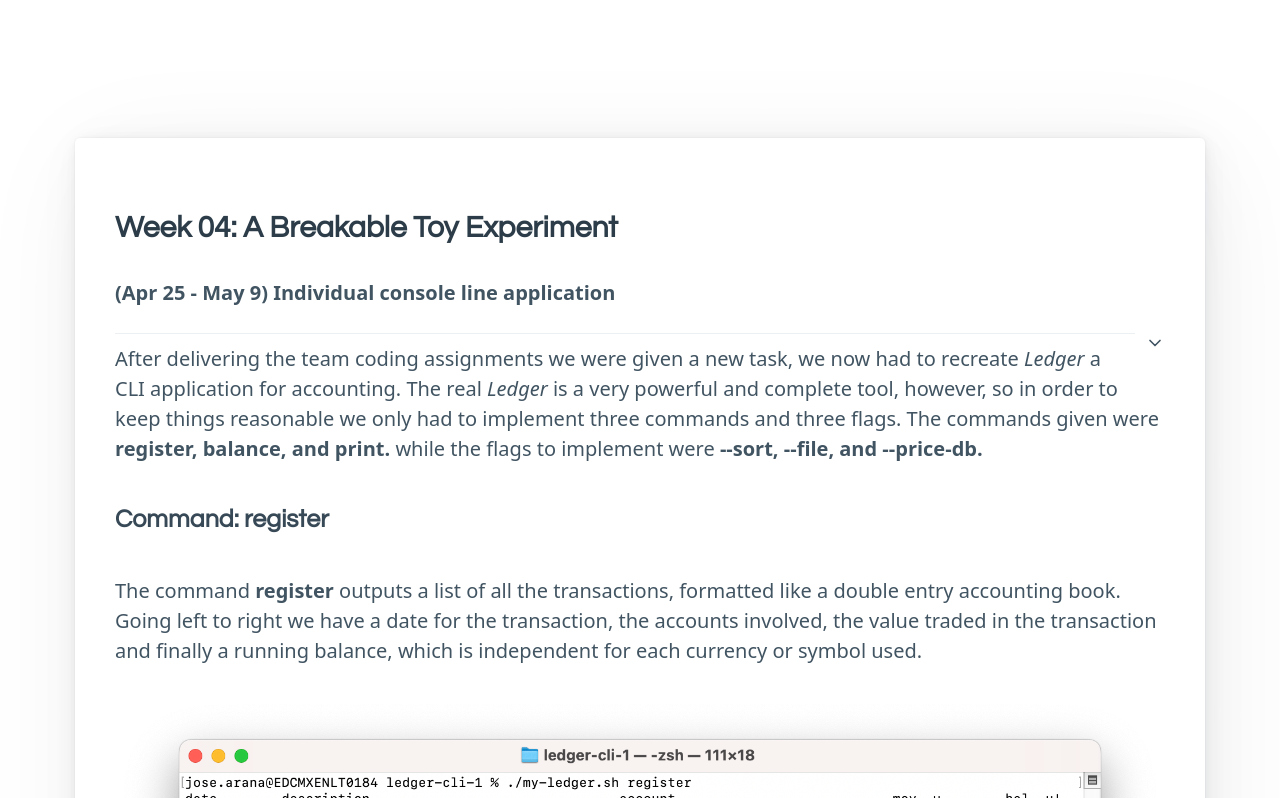
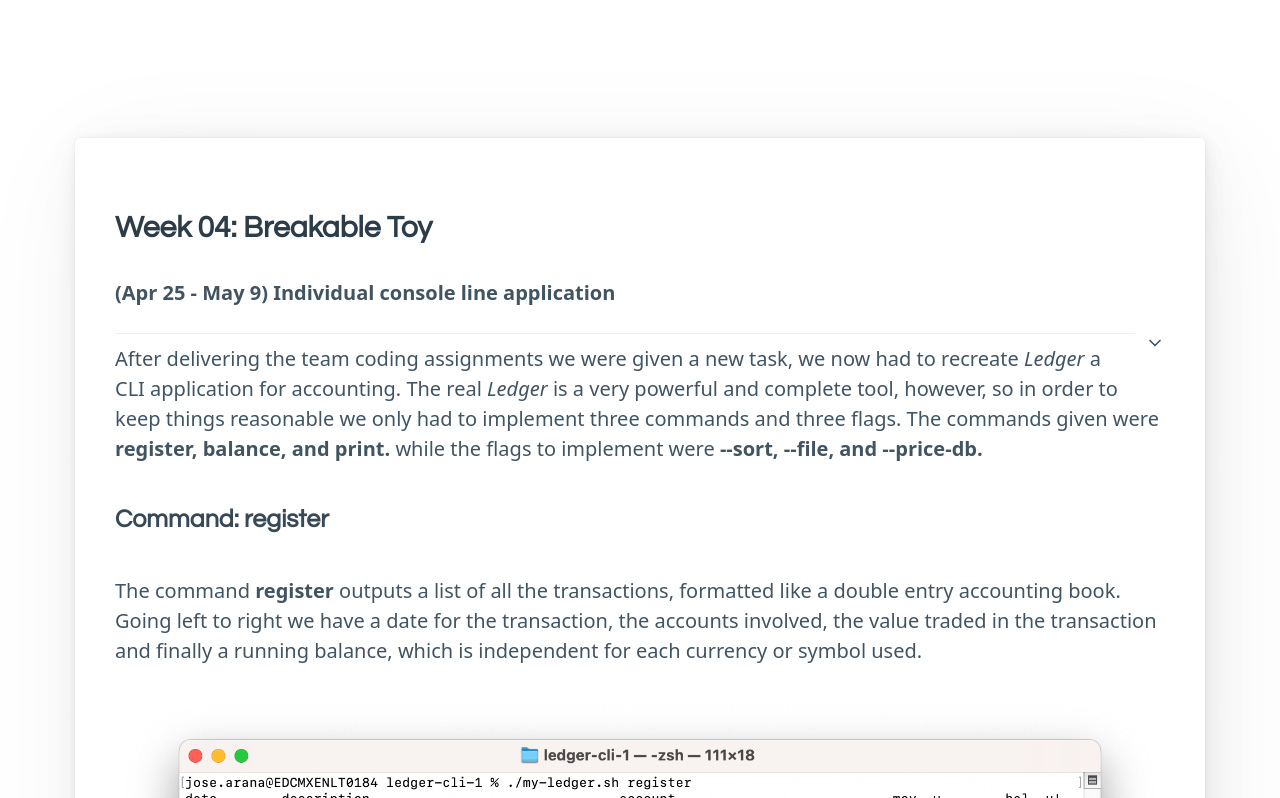
Before and after one commit to paco-arana/personal-blog-pico, a plain HTML site: page index.html in a window 1280 px wide. Shown: the part 302-1100 px from the top of the page. Drawn offline with nearby package versions, Linux system fonts and the light colour scheme.

Commit message:
Update index.html

```diff
--- a/index.html
+++ b/index.html
@@ -24,7 +24,7 @@
       <article>
         <details open>
           <summary>
-            <h3>Week 04: A Breakable Toy Experiment</h3>
+            <h3>Week 04: Breakable Toy</h3>
             <p>
               <strong
                 >(Apr 25 - May 9) Individual console line application</strong
```
